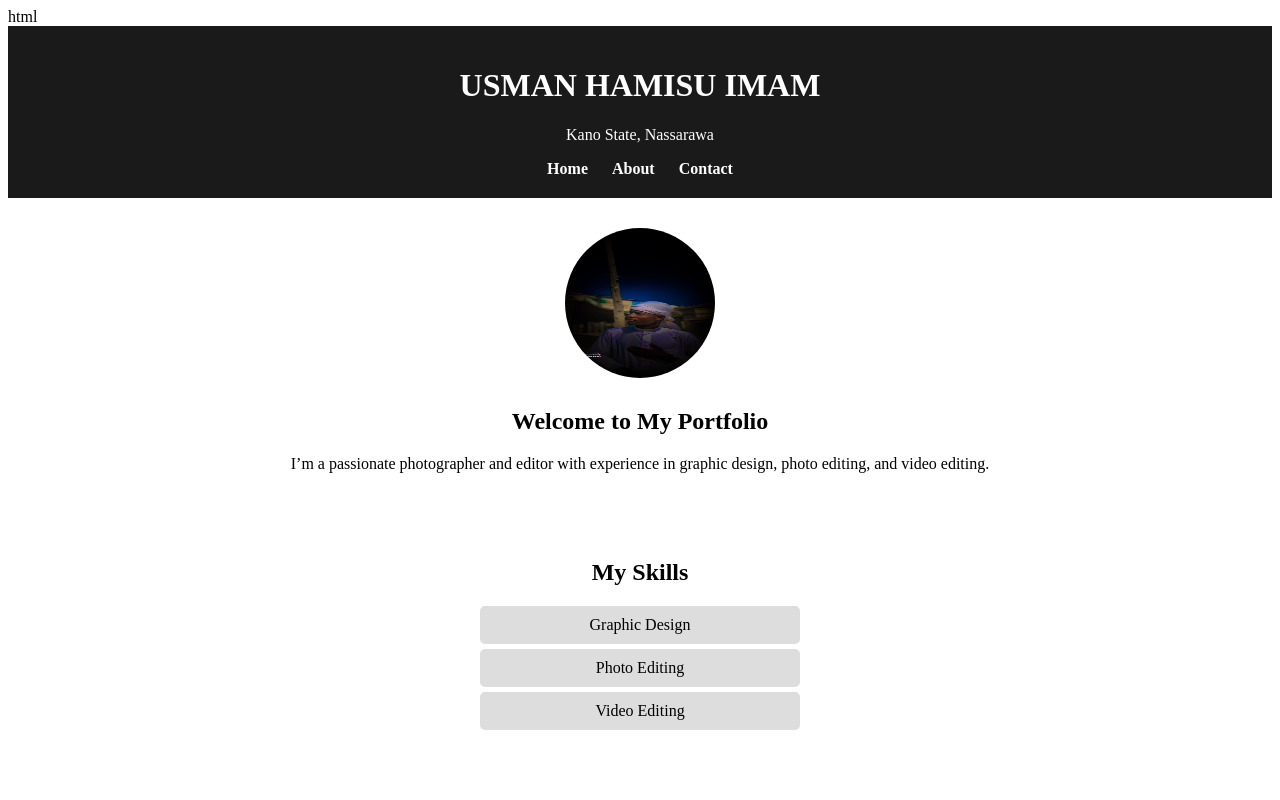
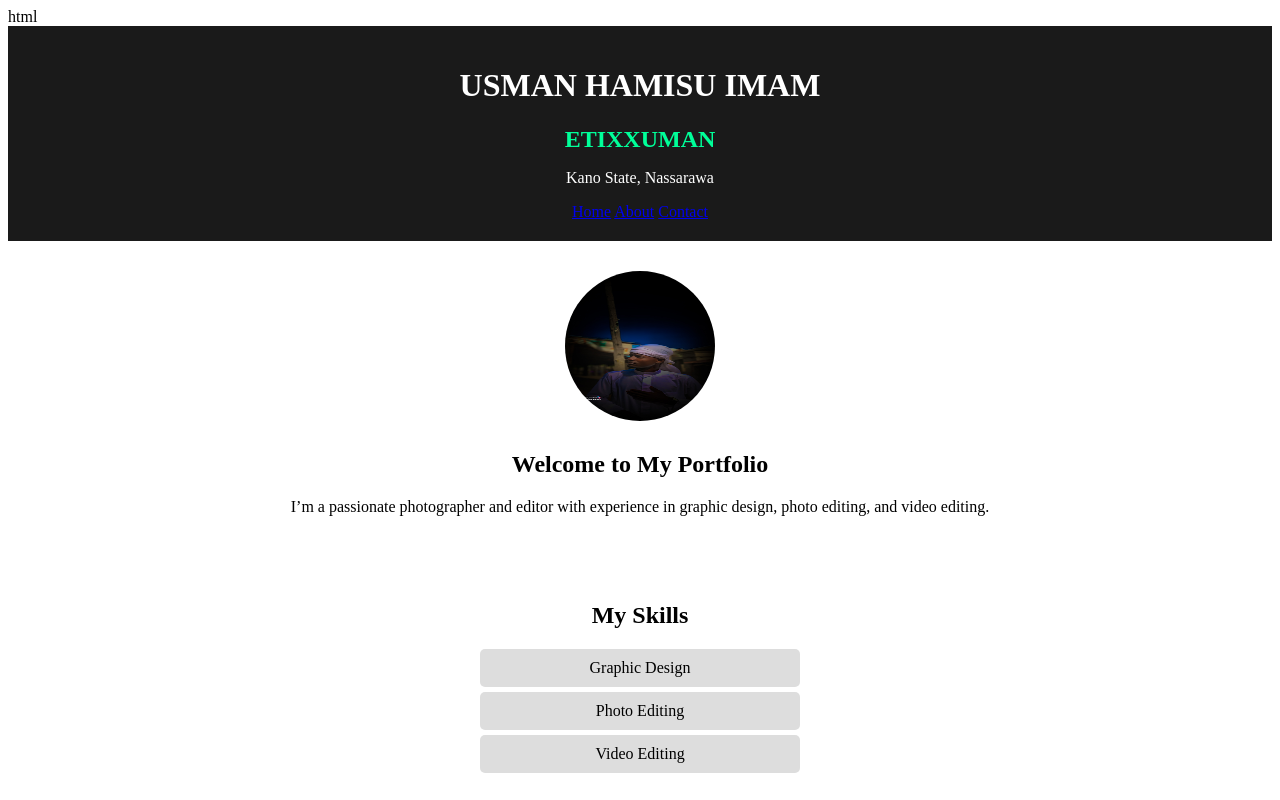
Before and after one commit to etixxuman001/etixxuman-s-portfolio-, a plain HTML site: page index.html in a window 1280 px wide. Shown: the top 800 px of the page. Drawn offline with Linux system fonts and the light colour scheme.

Commit message:
Update index.html

```diff
--- a/index.html
+++ b/index.html
@@ -9,9 +9,9 @@ html
 </head>
 <body>
   <header>
-    <h1>USMAN HAMISU IMAM</h1>
-    <p>Kano State, Nassarawa</p>
-    <nav>
+  <h1>USMAN HAMISU IMAM</h1>
+<h2 style="margin: 0; color: #00ff99;">ETIXXUMAN</h2>
+<p>Kano State, Nassarawa</p>
       <a href="index.html">Home</a>
       <a href="about.html">About</a>
       <a href="contact.html">Contact</a>
```
